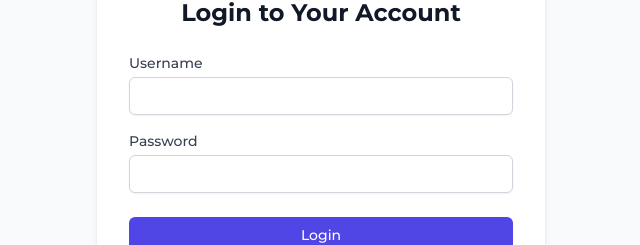
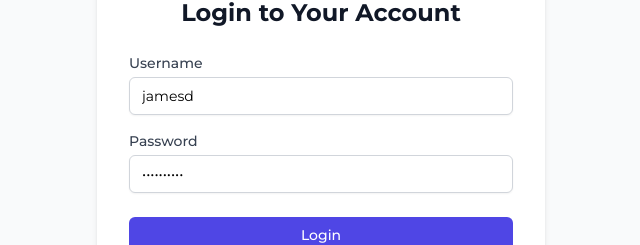
Before and after one commit to atabekdeveloper/test-task, a React (Vite) app: page /login in a window 1280 px wide. Shown: the part 311-556 px from the top of the page, without its empty margins (319-959 px from the left). Built offline with nearby package versions, Linux system fonts and the light colour scheme.

Commit message:
Added default login value

```diff
--- a/src/components/pages/Login/index.tsx
+++ b/src/components/pages/Login/index.tsx
@@ -6,8 +6,8 @@ import { useNavigate } from 'react-router-dom';
 import { useAuthPersistStore } from 'src/store';
 
 export const Login: React.FC = () => {
-  const [username, setUsername] = useState('');
-  const [password, setPassword] = useState('');
+  const [username, setUsername] = useState('jamesd');
+  const [password, setPassword] = useState('jamesdpass');
   const [error, setError] = useState('');
 
   const navigate = useNavigate();
--- a/src/services/auth/auth.api.ts
+++ b/src/services/auth/auth.api.ts
@@ -11,8 +11,8 @@ const useGetAuthUserQuery = () => {
     queryFn: fetchGetAuth,
     queryKey: ['auth'],
     onError: (err: any) => {
+      signOut();
       toast.error(err.response.data.message);
-      signOut();
     },
   });
 };
```
